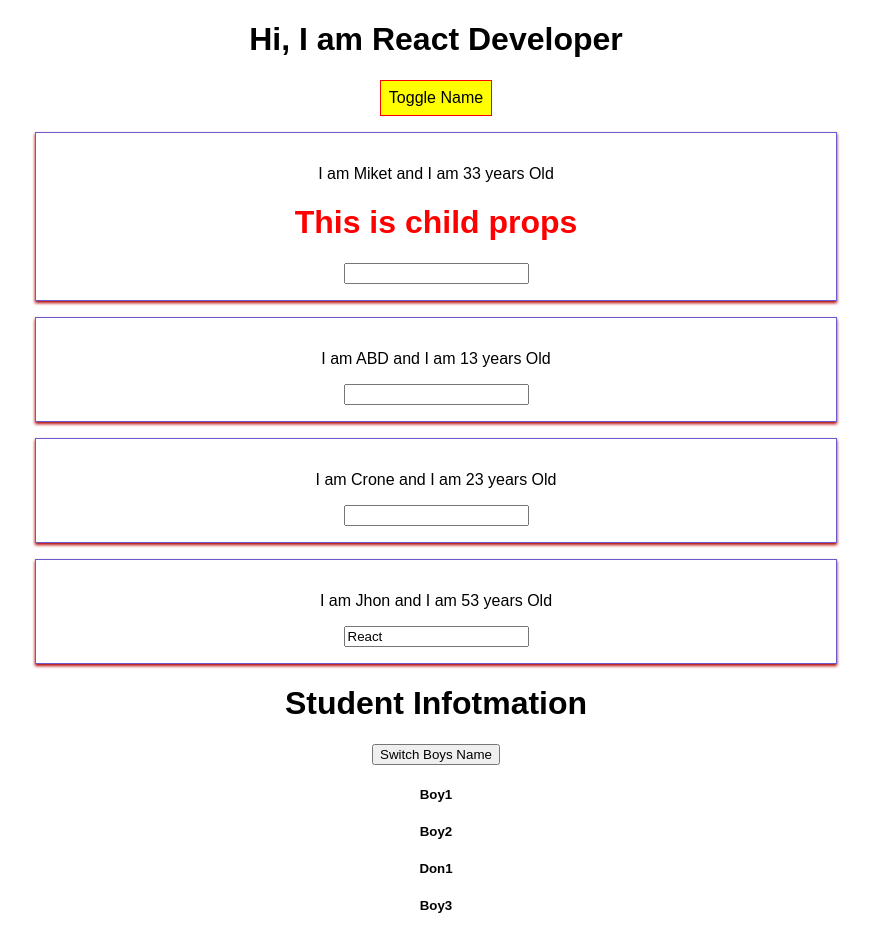
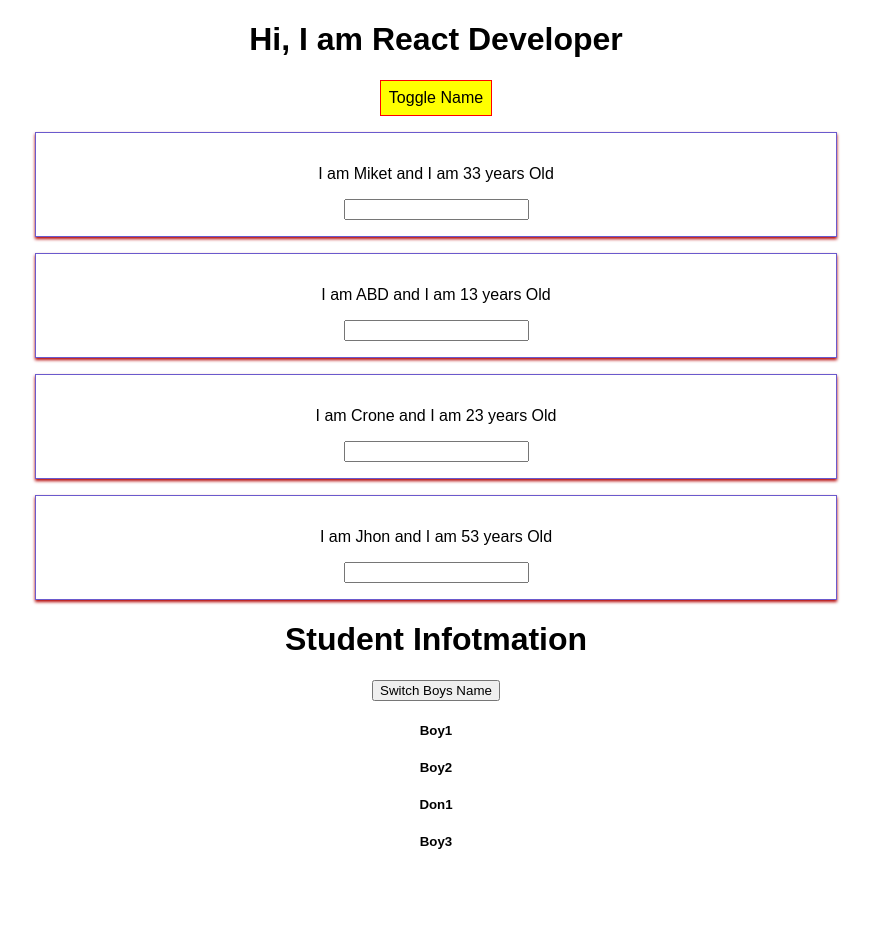
Before and after one commit to aniketbumbc/React-Practice, a React (Create React App) app: page / in a window 1280 px wide. Both pictures are taken after a click on the button "Toggle Name". Shown: the whole page, without its empty margins (204-1075 px from the left). After the commit the page ends 872 px from the top, so only its background shows below. Built offline with nearby package versions, Linux system fonts and the light colour scheme.

Commit message:
list, array immutable

```diff
--- a/src/App.js
+++ b/src/App.js
@@ -7,30 +7,31 @@ class App extends Component {
   state = {
     tech: "React",
     person: [
-      { name: "Miket", age: 33 },
-      { name: "ABD", age: 13 },
-      { name: "Crone", age: 23 },
-      { name: "Jhon", age: 53 }
+      { id:"34f", name: "Miket", age: 33 },
+      { id:"14f",name: "ABD", age: 13 },
+      { id:"24f",name: "Crone", age: 23 },
+      { id:"f4f",name: "Jhon", age: 53 }
     ],
     showPersons: false
   };
 
-  switchNameHandler = newName => {
-    this.setState({
-      tech: "Angular",
-      person: [
-        { name: newName, age: 33 },
-        { name: "ABD", age: 13 },
-        { name: "Don", age: 23 },
-        { name: "Jhon", age: 20 }
-      ]
-    });
+  deletePersonHandler = index => {
+    const person = [...this.state.person];
+    person.splice(index, 1);
+    this.setState({ person: person });
   };
 
-  nameChangeHandler = event => {
-    this.setState({
-      tech: event.target.value
+  nameChangeHandler = (event,id) => {
+    const personIndex = this.state.person.findIndex(p=>{
+      return p.id === id;
     });
+    const persons = {...this.state.person[personIndex]};
+    persons.name = event.target.value;
+
+      const person = [...this.state.person];
+      person[personIndex] = persons
+
+    this.setState({person:person});
   };
 
   togglePersonHandler = () => {
@@ -48,32 +49,22 @@ class App extends Component {
     };
 
     let persons = null;
-    if(this.state.showPersons){
+    if (this.state.showPersons) {
       persons = (
-          <div>
-          <Person
-            name={this.state.person[0].name}
-            age={this.state.person[0].age}
-            switchs={this.switchNameHandler.bind(this, "Yahooo")}
-          >
-            <h1 style={{ color: "red" }}>This is child props</h1>
-          </Person>
-          <Person
-            name={this.state.person[1].name}
-            age={this.state.person[1].age}
-          />
-          <Person
-            name={this.state.person[2].name}
-            age={this.state.person[2].age}
-          />
-          <Person
-            name={this.state.person[3].name}
-            age={this.state.person[3].age}
-            change={this.nameChangeHandler}
-            tech={this.state.tech}
-          />
+        <div>
+          {this.state.person.map((ele, index) => {
+            return (
+              <Person
+                name={ele.name}
+                age={ele.age}
+                click={() => this.deletePersonHandler(index)}
+                key ={ele.id}
+                change={(event)=>this.nameChangeHandler(event,ele.id)}
+              />
+            );
+          })}
         </div>
-      )
+      );
     }
 
     return (
--- a/src/Components/Person/Person.js
+++ b/src/Components/Person/Person.js
@@ -1,13 +1,12 @@
 import React from "react";
 import './person.css';
 const person = (props) => {
-  console.log(props);
-  return (
+   return (
     <div className="Person">
-      <p>
+      <p onClick = {props.click}>
         I am {props.name} and I am {props.age} years Old
       </p>
-      <p onClick = {props.switchs}>{props.children}</p>
+      <p>{props.children}</p>
       <input type ="text" onChange={props.change} value = {props.tech}/>
     </div>
   );
```
